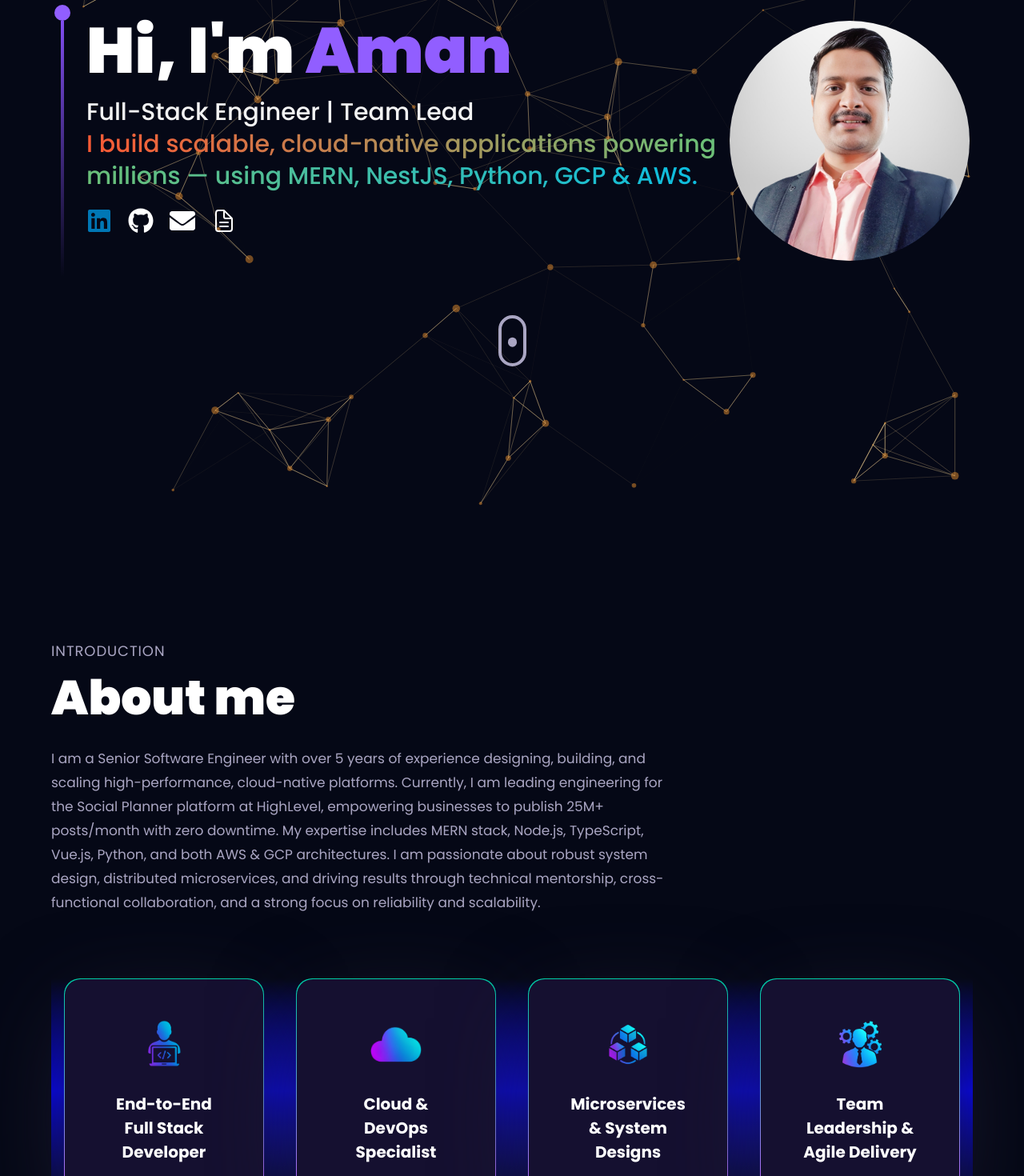
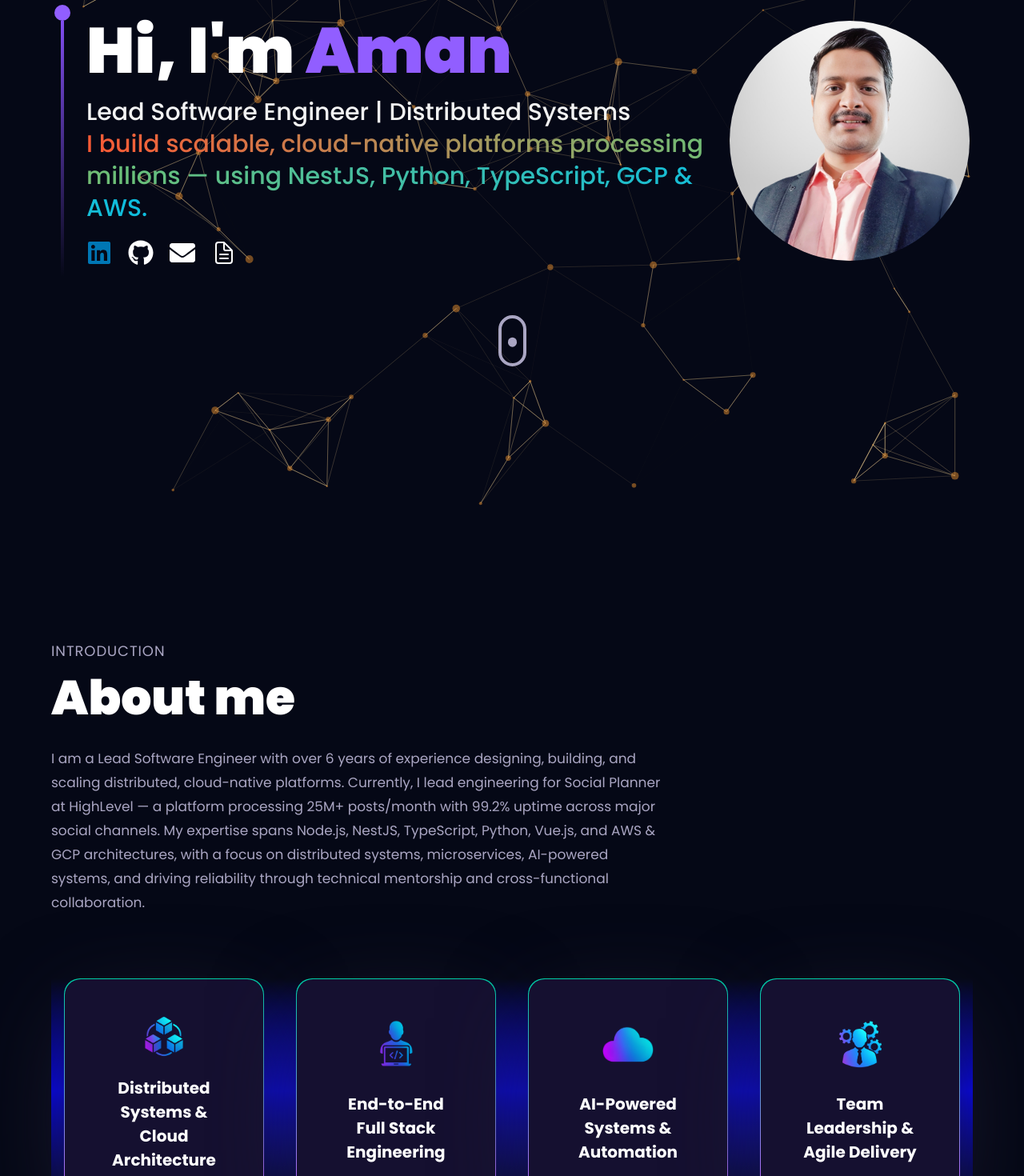
Before and after one commit to imunreal7/portfolio, a React (Create React App) app: page / in a window 1280 px wide. Shown: the part 260-1730 px from the top of the page at 80% size. Built offline with nearby package versions, Linux system fonts and the light colour scheme.

Commit message:
updated profile after highlevel 1 year

```diff
--- a/public/index.html
+++ b/public/index.html
@@ -20,12 +20,12 @@
     -->
         <link rel="icon" href="./logo.png" />
         <title>
-            Aman Dubey - Full Stack MERN Developer | Node.js, JavaScript, React, MongoDB, AWS &
-            DevOps Specialist
+            Aman Dubey - Lead Software Engineer | NestJS, Node.js, Python, GCP, AWS & Distributed
+            Systems
         </title>
         <meta
             name="description"
-            content="Hello! I'm Aman, a dedicated MERN Stack developer with expertise in AWS and on-page & technical SEO. I'm committed to delivering top-tier development services with a focus on clean architecture and industry best practices. With a strong foundation in Data Structures and Algorithms, your development needs are in capable hands."
+            content="Aman Dubey is a Lead Software Engineer with 6+ years of experience building distributed, cloud-native platforms. Currently at HighLevel leading Social Planner (25M+ posts/month). Expert in NestJS, TypeScript, Python, GCP, AWS, microservices, and AI-powered systems."
         />
 
         <meta
--- a/src/components/About.jsx
+++ b/src/components/About.jsx
@@ -41,14 +41,13 @@ const About = () => {
                 variants={fadeIn("", "", 0.1, 1)}
                 className="mt-4 max-w-3xl text-[17px] leading-[30px] text-secondary"
             >
-                I am a Senior Software Engineer with over 5 years of experience designing, building,
-                and scaling high-performance, cloud-native platforms. Currently, I am leading
-                engineering for the Social Planner platform at HighLevel, empowering businesses to
-                publish 25M+ posts/month with zero downtime. My expertise includes MERN stack,
-                Node.js, TypeScript, Vue.js, Python, and both AWS & GCP architectures. I am
-                passionate about robust system design, distributed microservices, and driving
-                results through technical mentorship, cross-functional collaboration, and a strong
-                focus on reliability and scalability.
+                I am a Lead Software Engineer with over 6 years of experience designing,
+                building, and scaling distributed, cloud-native platforms. Currently, I lead
+                engineering for Social Planner at HighLevel — a platform processing 25M+ posts/month
+                with 99.2% uptime across major social channels. My expertise spans Node.js, NestJS,
+                TypeScript, Python, Vue.js, and AWS & GCP architectures, with a focus on distributed
+                systems, microservices, AI-powered systems, and driving reliability through technical
+                mentorship and cross-functional collaboration.
             </motion.p>
 
             <div
--- a/src/components/Contact.jsx
+++ b/src/components/Contact.jsx
@@ -75,7 +75,7 @@ const Contact = () => {
                         </div>
                         <div>
                             <a
-                                href="https://github.com/Amanesh"
+                                href="https://github.com/imunreal7"
                                 target="_blank"
                                 rel="noopener noreferrer"
                             >
@@ -146,7 +146,7 @@ const Contact = () => {
                 <a
                     target="_blank"
                     rel="noopener noreferrer"
-                    href="https://drive.google.com/file/d/1MOX838bcl875ctisdutZFkUa1N2GwOP6/view?usp=drive_link"
+                    href="/Aman_Dubey_Resume_2026.docx"
                 >
                     <Button variant="outlined" endIcon={<ArrowOutward />} sx={buttonSx}>
                         Resume
--- a/src/components/Profile.jsx
+++ b/src/components/Profile.jsx
@@ -28,11 +28,11 @@ const Profile = () => {
                             Hi, I'm <span className="text-[#915EFF]">Aman</span>
                         </h1>
                         <p className={`${styles.heroSubText} mt-2 text-white-100`}>
-                            Full-Stack Engineer | Team Lead
+                            Lead Software Engineer | Distributed Systems
                             <br />
                             <span className="gradient-text">
-                                I build scalable, cloud-native applications powering millions —
-                                using MERN, NestJS, Python, GCP & AWS.
+                                I build scalable, cloud-native platforms processing millions —
+                                using NestJS, Python, TypeScript, GCP & AWS.
                             </span>
                         </p>
 
@@ -59,7 +59,7 @@ const Profile = () => {
                                 <FaEnvelope className="h-8 w-8 text-white" />
                             </a>
                             <a
-                                href="https://drive.google.com/file/d/1MOX838bcl875ctisdutZFkUa1N2GwOP6/view?usp=drive_link"
+                                href="/Aman_Dubey_Resume_2026.docx"
                                 target="_blank"
                                 rel="noopener noreferrer"
                             >
--- a/src/constants/index.js
+++ b/src/constants/index.js
@@ -28,16 +28,16 @@ const navLinks = [
 // Services you offer – ordered by resume emphasis
 const services = [
     {
-        title: "End-to-End Full Stack Developer",
+        title: "Distributed Systems & Cloud Architecture",
+        icon: "../assets/microservices.png",
+    },
+    {
+        title: "End-to-End Full Stack Engineering",
         icon: "../assets/full-stack.png",
     },
     {
-        title: "Cloud & DevOps Specialist",
+        title: "AI-Powered Systems & Automation",
         icon: "../assets/cloud.png",
-    },
-    {
-        title: "Microservices & System Designs",
-        icon: "../assets/microservices.png",
     },
     {
         title: "Team Leadership & Agile Delivery",
@@ -96,20 +96,21 @@ const tools = [
 
 const experiences = [
     {
-        title: "Senior Software Engineer (SDE III)",
+        title: "Lead Software Engineer (SDE III)",
         company_name: "HighLevel",
-        icon: "../assets/team-lead.png", // update icon if you add one for HighLevel
+        icon: "../assets/team-lead.png",
         iconBg: "#3B1064",
         date: "Jun 2025 - Present",
         points: [
-            "Lead engineer for Social Planner platform, managing 25M+ posts/month across multiple social channels with zero downtime.",
-            "Designed and deployed proactive cross-platform token refresh infrastructure, reducing authentication failures by 98%+.",
-            "Architected and optimized media pipelines processing 50M+ assets/month (images, videos, stories), enhancing publishing experience and compliance.",
-            "Drove system reliability improvements resulting in 70% fewer incidents by resolving auth issues, missed schedules, infra scaling bottlenecks, and debugging APIs.",
-            "Built observability frameworks: created Superset dashboards, Snowflake datasets, and Grafana alerts for real-time monitoring and analytics.",
-            "Led cross-functional development (backend, frontend, infra, mobile) on features like Push Publish and advanced scheduling.",
-            "Authored documentation, mentored engineers in distributed system design, contributed to public-facing docs, and led KT sessions.",
-            "Tech Stack: TypeScript, NestJS, Node.js, Vue.js (Pinia), GCP (Pub/Sub, Cloud Tasks), MongoDB, Kubernetes, Jenkins, Grafana, Superset, Snowflake.",
+            "Lead engineering for Social Planner, a distributed social media publishing platform processing 25M+ posts/month across major platforms with 99.2% uptime.",
+            "Delivered Pinterest Multi-Board Pin and LinkedIn Poll Post features end-to-end under Full Stack Builder (FSB), owning product analysis, system design, development, QA, deployment, and adoption tracking.",
+            "Designed a CRON-based proactive token refresh system, reducing auth/token failures by 98%+ across 6M+ connected accounts.",
+            "Built scalable media optimization pipelines processing 75M+ media assets/month, reducing posting support tickets by 85%.",
+            "Reduced worker CPU/memory spikes by 95% through concurrency safeguards, distributed async worker systems, and infrastructure optimization using GCP Pub/Sub, Cloud Tasks, and batch processing.",
+            "Designed observability dashboards (Superset + Snowflake + Grafana) improving visibility across 10+ distributed services.",
+            "Improved release safety and regression detection by adding 5,200+ unit test cases with 97%+ coverage across critical modules.",
+            "Authored distributed system architecture documentation and onboarded 3 senior engineers, improving ramp-up efficiency.",
+            "Tech Stack: TypeScript, Python, NestJS, Node.js, Vue.js, MongoDB, Redis, GCP Pub/Sub, Cloud Tasks, Kubernetes, Grafana.",
         ],
     },
     {
@@ -119,11 +120,11 @@ const experiences = [
         iconBg: "#383E56",
         date: "Apr 2023 - Jun 2025",
         points: [
-            "Engineered the Lucy 2.0 MVP by architecting a scalable, multi-tenant web application featuring RESTful APIs, robust database design, comprehensive Jest testing, Dockerized deployments, and React-driven frontend.",
-            "Led cross-functional teams of 12 engineers to enhance client communications and boost feature delivery speed by 50%.",
-            "Contributed to 5 projects under Lucy HyperloopTT, built two from ideation to production, and enhanced three with new features.",
+            "Contributed to 5 projects under HyperloopTT, built 2 from ideation to production, and enhanced 3 with new features.",
+            "Architected and scaled a multi-tenant SaaS platform from scratch using MERN Stack + AWS, delivering it to full production.",
             "Built an AI evaluation service via FastAPI, helping 90% of users make job decisions with NLP-based match explanations.",
-            " Optimized backend performance of Lucy 2.0 by 50% through API redesign, data model refactoring, and query optimizations.",
+            "Led a team of 12 engineers, accelerating feature releases by 50% in Agile methodology with 100% on-time deliveries.",
+            "Optimized backend system by 50% via API redesign and query tuning; reduced bugs by 50% by implementing Jest unit tests.",
         ],
     },
     {
@@ -195,6 +196,35 @@ export default recommedations;
 
 const projects = [
     {
+        name: "Engram",
+        description:
+            "AI-powered codebase intelligence for dependency tracing, PR analysis, dead code detection, and system reasoning across multi-repos. Indexes repositories into Neo4j knowledge graphs and Qdrant semantic search, exposed via MCP server, CLI, and web dashboard for AI coding agents.",
+        tags: [
+            {
+                name: "Next.js",
+                color: "blue-text-gradient",
+            },
+            {
+                name: "Neo4j",
+                color: "green-text-gradient",
+            },
+            {
+                name: "AI Agents",
+                color: "pink-text-gradient",
+            },
+            {
+                name: "Knowledge Graphs",
+                color: "orange-text-gradient",
+            },
+        ],
+        image: "../assets/engram.png",
+        alt: "Engram",
+        source_code_link:
+            "https://www.linkedin.com/posts/amandubey7_ai-coding-agents-can-read-files-but-they-activity-7439913495913025536-qwfr",
+        live_link:
+            "https://www.linkedin.com/posts/amandubey7_ai-coding-agents-can-read-files-but-they-activity-7439913495913025536-qwfr",
+    },
+    {
         name: "Lucy HyperloopTT",
         description:
             "Interface for job seekers & employers to manage recruiting processes efficiently. AI-powered evaluation system for user-job assessments, contract management tool, work-hour tracking, organization management tools, and compensations.",
@@ -247,22 +277,22 @@ const projects = [
     {
         name: "FoodPort",
         description:
-            "FoodPort is an AI-driven online food delivery platform that offers personalized restaurant and dish recommendations based on user preferences. User can browse restaurants, select dishes and place orders with  account management and order history features.",
+            "AI-driven food delivery platform with personalized restaurant and dish recommendations based on user preferences and order history. Built with MERN stack, FastAPI microservices, TensorFlow, and FAISS vector search, with Redis caching for optimized performance.",
         tags: [
             {
                 name: "MERN Stack",
                 color: "blue-text-gradient",
             },
             {
-                name: "Redux",
+                name: "Redis",
                 color: "green-text-gradient",
             },
             {
-                name: "AWS",
+                name: "FastAPI",
                 color: "pink-text-gradient",
             },
             {
-                name: "Python",
+                name: "TensorFlow",
                 color: "orange-text-gradient",
             },
         ],
@@ -348,6 +378,29 @@ const projects = [
         source_code_link: "https://github.com/imunreal7/snake-game-react",
         live_link: "https://snake-game-a008f.web.app/",
     },
+    {
+        name: "Hand Gesture Recognition (IEEE)",
+        description:
+            "Published research on an efficient decision-based hand gesture recognition system using CNN and OpenCV, enabling gesture-to-command translation to help mute people communicate and express themselves.",
+        tags: [
+            {
+                name: "CNN",
+                color: "blue-text-gradient",
+            },
+            {
+                name: "OpenCV",
+                color: "green-text-gradient",
+            },
+            {
+                name: "IEEE",
+                color: "pink-text-gradient",
+            },
+        ],
+        image: "../assets/hand-gesture.png",
+        alt: "Hand Gesture Recognition",
+        source_code_link: "https://ijsrd.com/Article.php?manuscript=IJSRDV8I20695",
+        live_link: "https://ijsrd.com/Article.php?manuscript=IJSRDV8I20695",
+    },
 ];
 
 export { navLinks, services, technologies, tools, recommedations, projects, experiences };
```
Also changed, not shown: firebase.json, public/assets/engram.png (added), public/assets/hand-gesture.png (added).
